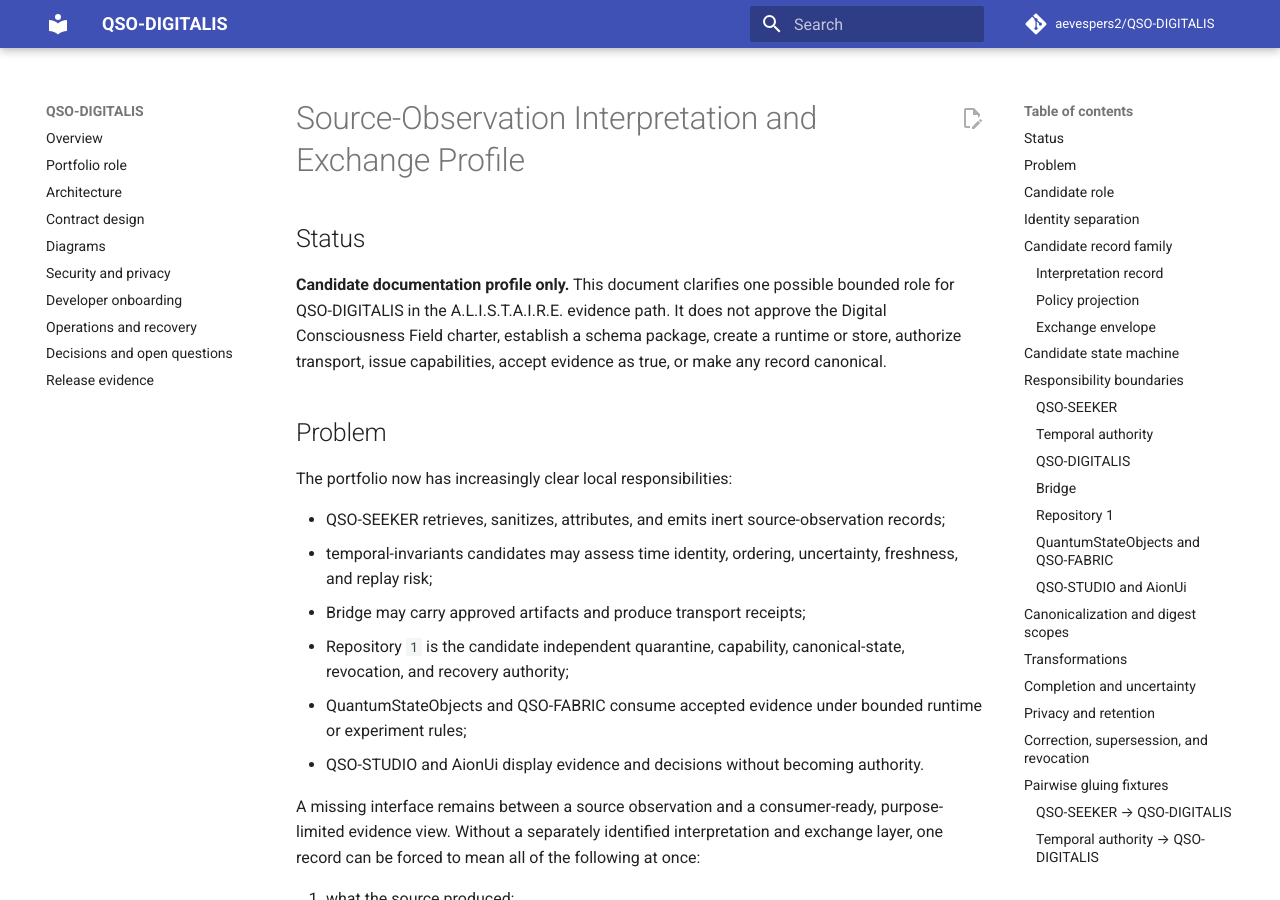
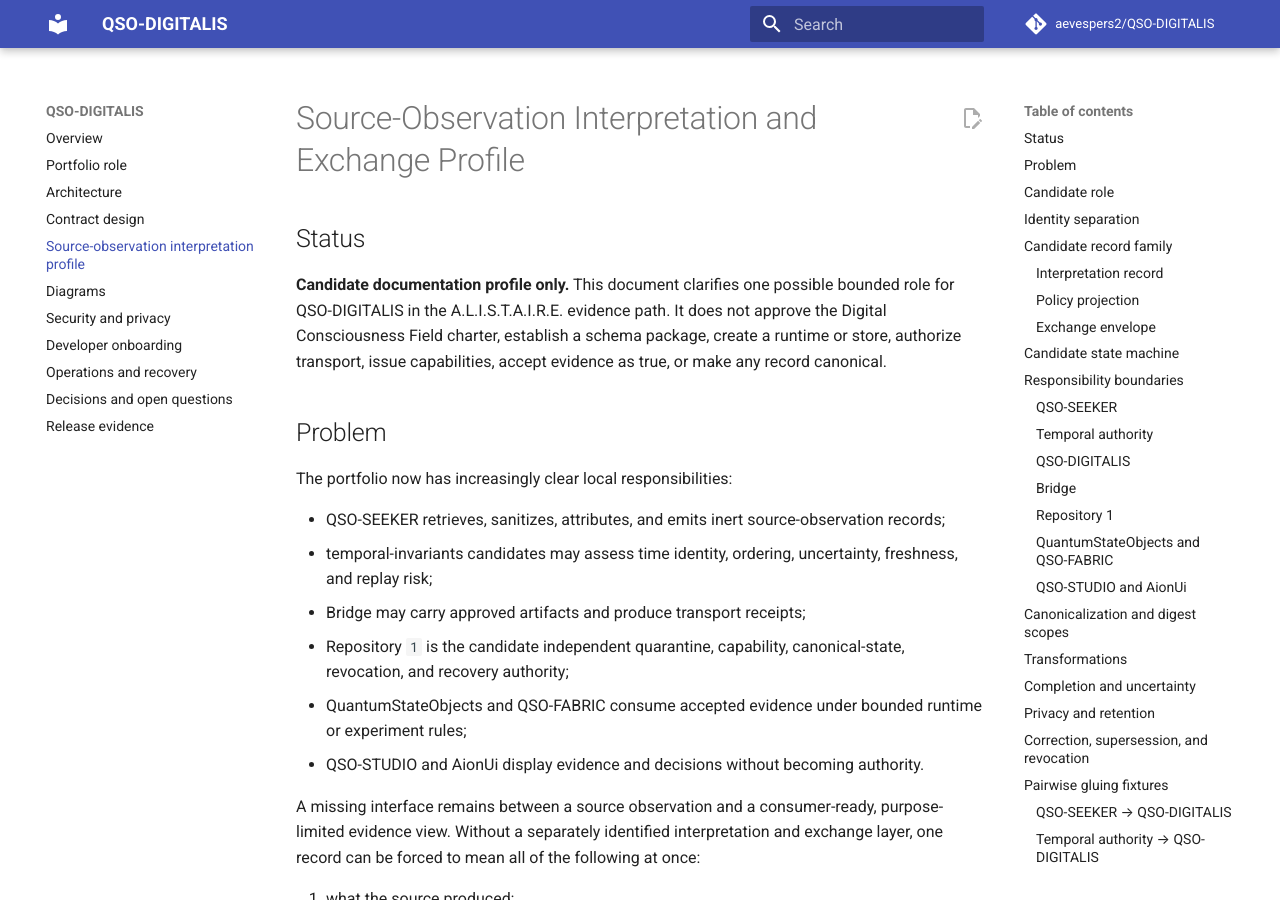
Before and after one commit to aevespers2/QSO-DIGITALIS, an MkDocs documentation site: the page built from docs/source-observation-interpretation-profile.md, in a window 1280 px wide and 900 px high. Built offline with MkDocs 1.6.1 and Material for MkDocs 9.7.7, drawn with Linux system fonts in a browser that asks for light colours; comment, search, counter and statistics services are not loaded.

Commit message:
docs: add interpretation profile to Pages navigation

```diff
--- a/mkdocs.yml
+++ b/mkdocs.yml
@@ -1,5 +1,5 @@
 site_name: QSO-DIGITALIS
-site_description: Bounded, content-addressed evidence exchange contract candidate for the A.L.I.S.T.A.I.R.E. QSO ecosystem
+site_description: Bounded interpretation, policy-projection, and content-addressed evidence exchange contract candidate for the A.L.I.S.T.A.I.R.E. QSO ecosystem
 site_url: https://aevespers2.github.io/QSO-DIGITALIS/
 repo_url: https://github.com/aevespers2/QSO-DIGITALIS
 repo_name: aevespers2/QSO-DIGITALIS
@@ -22,6 +22,7 @@ nav:
   - Portfolio role: portfolio-role.md
   - Architecture: architecture.md
   - Contract design: contracts.md
+  - Source-observation interpretation profile: source-observation-interpretation-profile.md
   - Diagrams: diagrams.md
   - Security and privacy: security.md
   - Developer onboarding: onboarding.md
```
